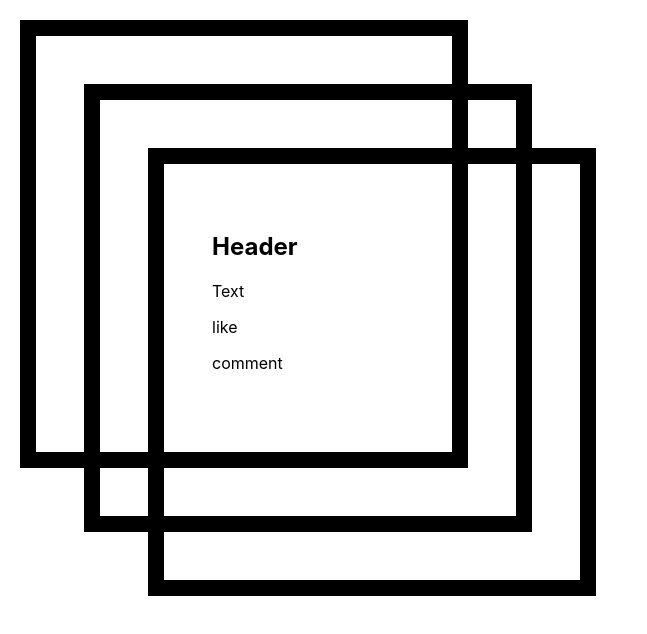
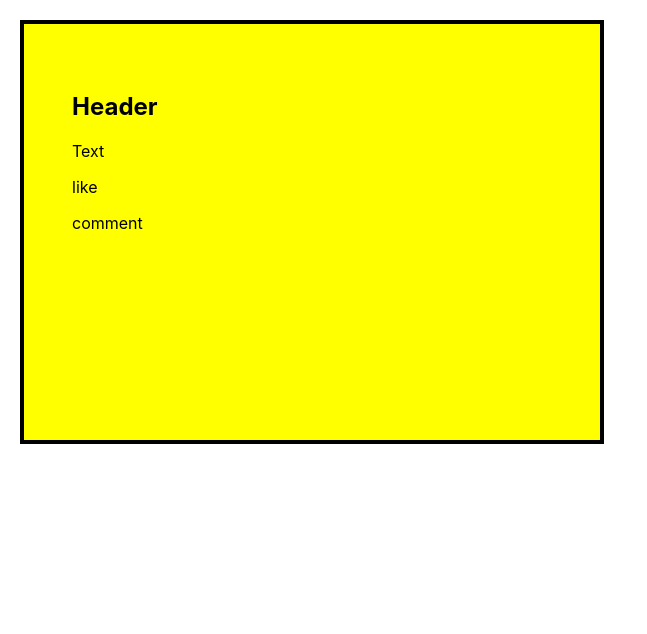
Before and after one commit to jennyton88/rne, a React (Create React App) app in the folder client/: page / in a window 1280 px wide. Shown: the top 634 px of the page, without its empty margins (0-647 px from the left). Built offline with nearby package versions, Linux system fonts and the light colour scheme.

Commit message:
changing colors

```diff
--- a/client/src/App.css
+++ b/client/src/App.css
@@ -15,14 +15,17 @@ td {
     border: 1px solid #000;
 }
 
-div {
-    width: 20rem;
+/* div for post */
+.posted {
+    width: 30rem;
     height: 20rem;
     padding: 3rem;
-    border: 1rem solid black;
+    border: 0.3rem solid black;
+    background-color: yellow;
 }
 
 .text-box {
     box-sizing: content-box;
-    background-color: yellow;
+    background-color: green;
+    border: 0.3 rem solid orange;
 }
```
